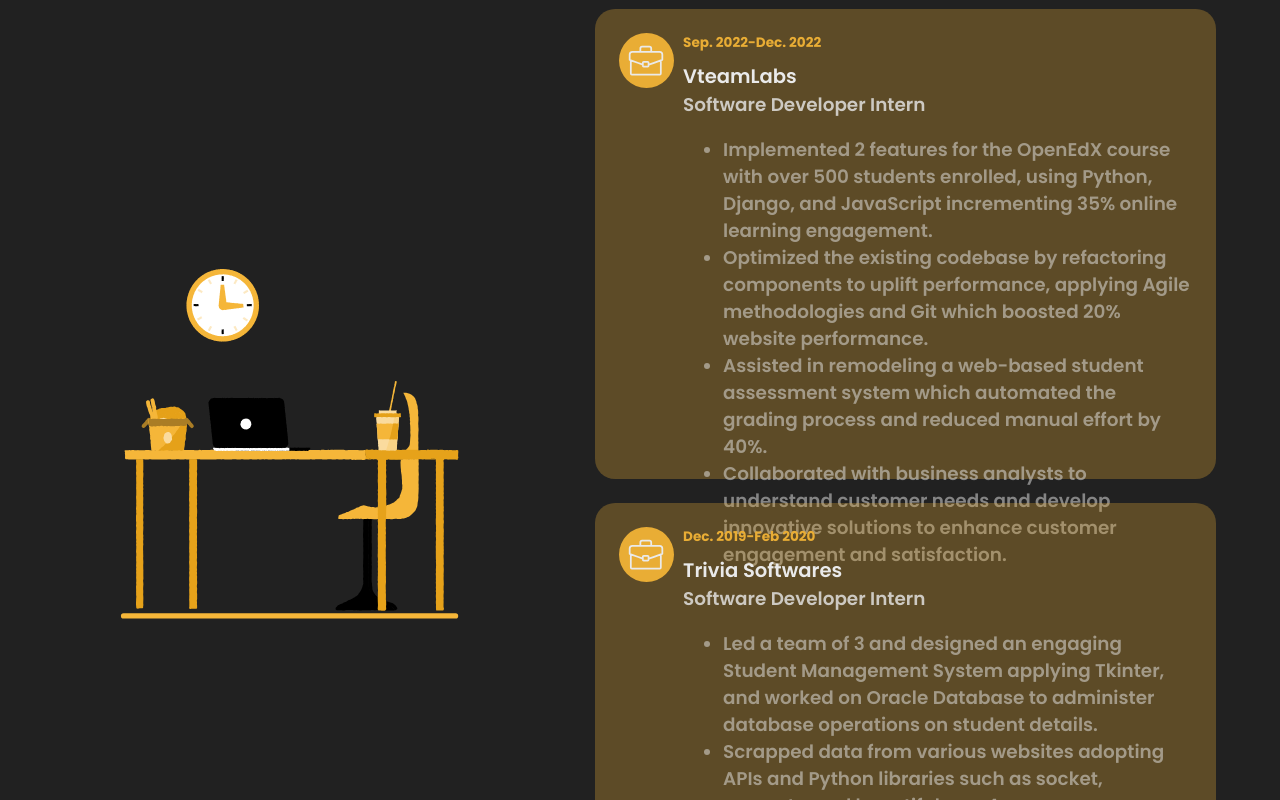
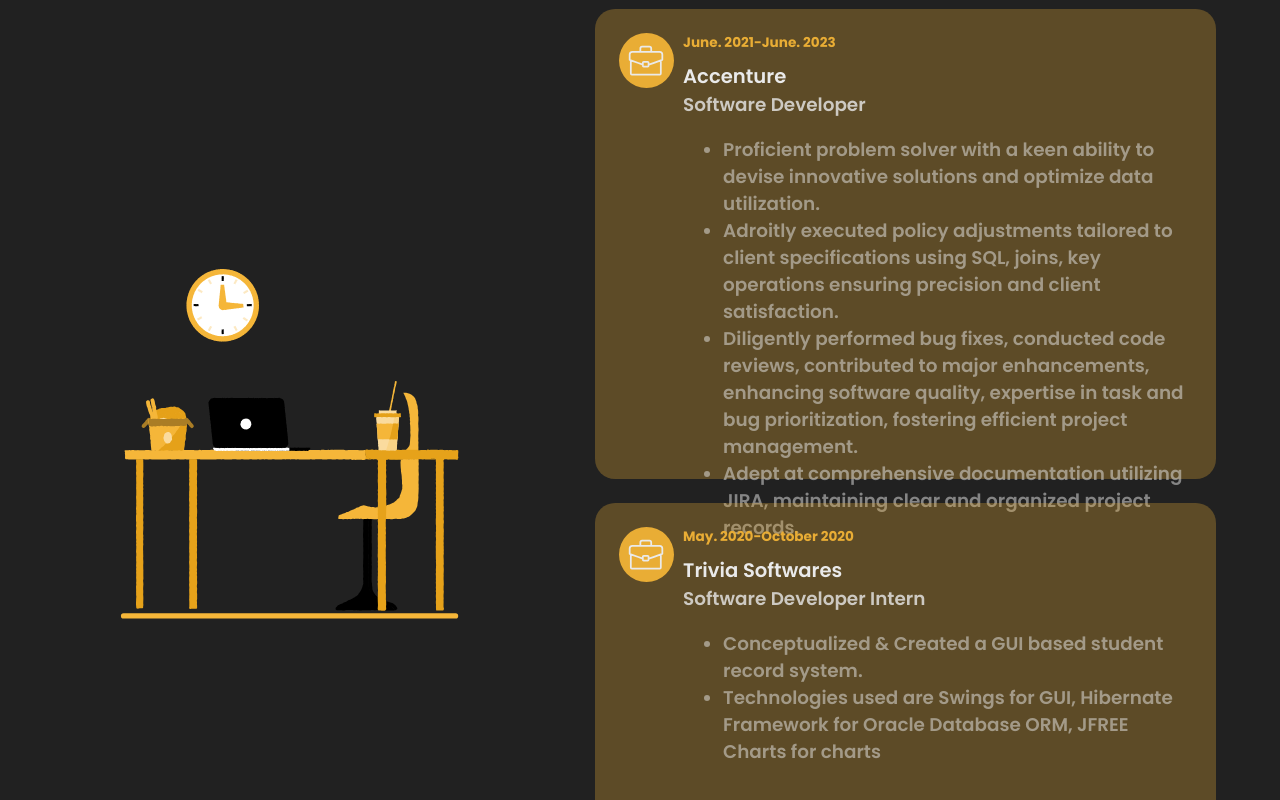
Before and after one commit to kamakshishah/kamakshishahgithub, a React (Create React App) app: page / in a window 1280 px wide. Shown: the part 3020-3820 px from the top of the page. Built offline with nearby package versions, Linux system fonts and the light colour scheme; a web font is replaced by a local one.

Commit message:
Update experienceData.js

```diff
--- a/src/data/experienceData.js
+++ b/src/data/experienceData.js
@@ -1,27 +1,26 @@
 export const experienceData = [
     {
         id: 1,
-        company: 'VteamLabs',
-        jobtitle: 'Software Developer Intern',
-        startYear: 'Sep. 2022',
-        endYear: 'Dec. 2022',
+        company: 'Accenture',
+        jobtitle: 'Software Developer',
+        startYear: 'June. 2021',
+        endYear: 'June. 2023',
         duties: <ul>
-                    <li>Implemented 2 features for the OpenEdX course with over 500 students enrolled, using Python, Django, and JavaScript incrementing 35% online learning engagement.</li>
-                    <li>Optimized the existing codebase by refactoring components to uplift performance, applying Agile methodologies and Git which boosted 20% website performance.</li>
-                    <li>Assisted in remodeling a web-based student assessment system which automated the grading process and reduced manual effort by 40%. </li>
-                    <li> Collaborated with business analysts to understand customer needs and develop innovative solutions to enhance customer engagement and satisfaction.</li>
+                    <li>Proficient problem solver with a keen ability to devise innovative solutions and optimize data utilization.</li>
+                    <li>Adroitly executed policy adjustments tailored to client specifications using SQL, joins, key operations ensuring precision and client satisfaction.</li>
+                    <li>Diligently performed bug fixes, conducted code reviews, contributed to major enhancements, enhancing software quality, expertise in task and bug prioritization, fostering efficient project management.</li>
+                    <li>Adept at comprehensive documentation utilizing JIRA, maintaining clear and organized project records.</li>
                 </ul>
     },
     {
         id: 2,
         company: 'Trivia Softwares',
         jobtitle: 'Software Developer Intern',
-        startYear: 'Dec. 2019',
-        endYear: 'Feb 2020',
+        startYear: 'May. 2020',
+        endYear: 'October 2020',
         duties: <ul>
-                    <li>Led a team of 3 and designed an engaging Student Management System applying Tkinter, and worked on Oracle Database to administer database operations on student details.</li>
-                    <li>Scrapped data from various websites adopting APIs and Python libraries such as socket, requests, and beautifulsoup4.</li>
-                    <li>Improved system performance by 8% by working with the testing team to improve the debugging process.</li>
+                    <li>Conceptualized & Created a GUI based student record system.</li>
+                    <li>Technologies used are Swings for GUI, Hibernate Framework for Oracle Database ORM, JFREE Charts for charts</li>
                     {/* <li>Awarded Certificate of Excellence to appreciate my strong leadership, sound character, and passion for innovation.</li> */}
             </ul>
     },
```
